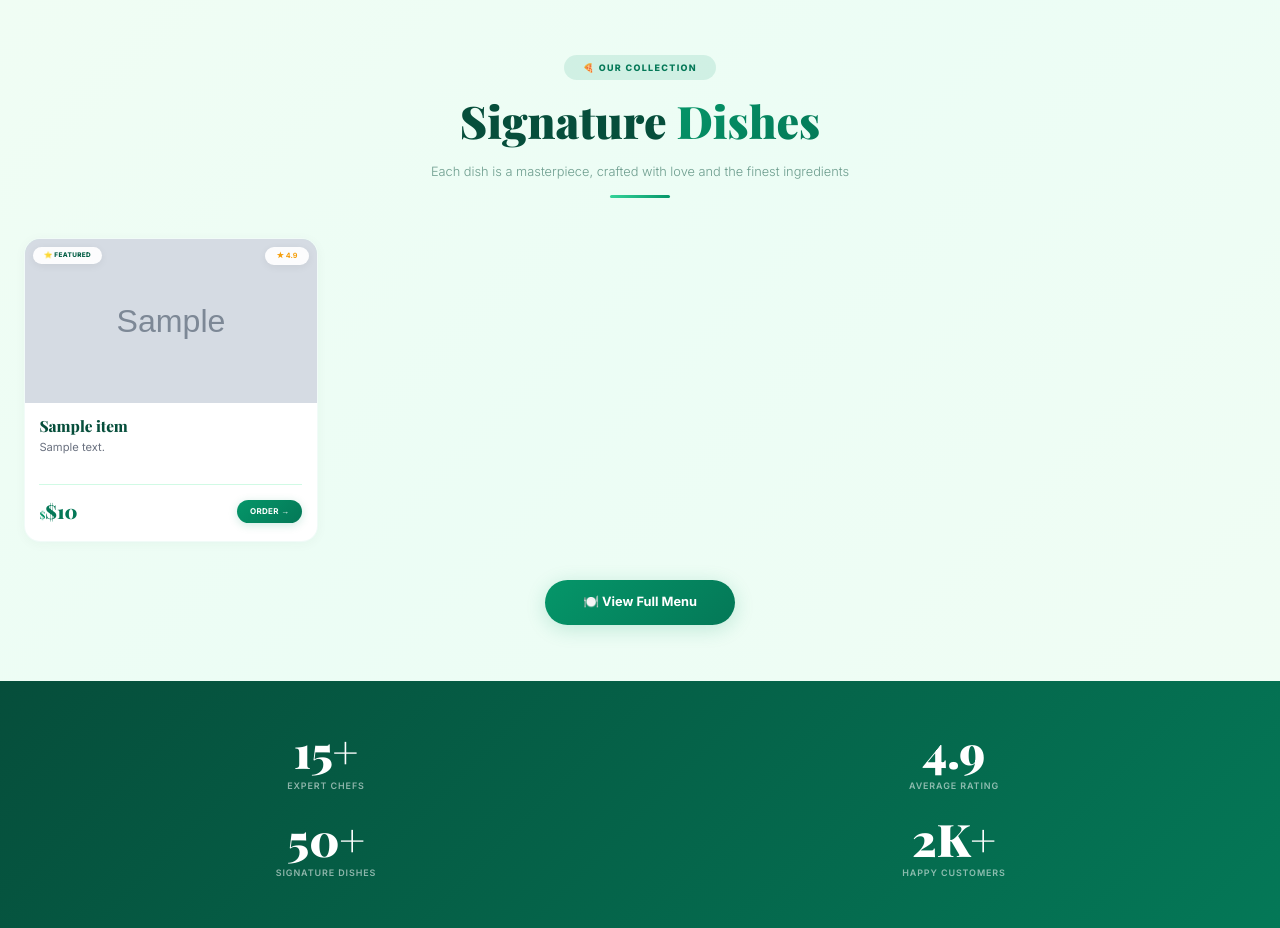
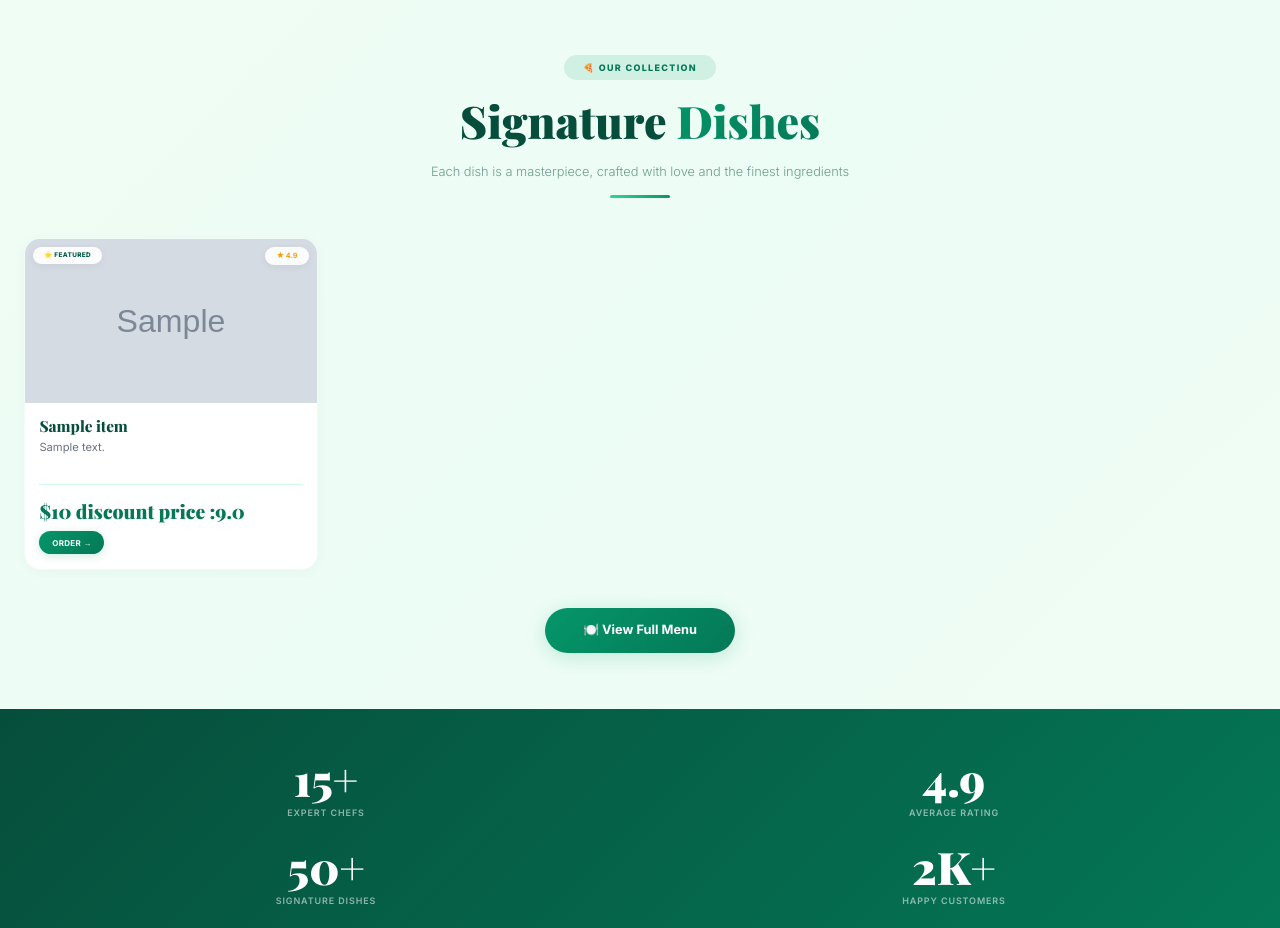
Before and after one commit to MH-coder2009/GourmetHub, a Django app: template food/templates/food/index.html in a window 1280 px wide. Shown: the part 573-1501 px from the top of the page. Run offline with Django 5.2, Linux system fonts and the light colour scheme; the template is opened without the code that fills it: most values are stand-ins (such as "Sample title", 1, 10 or a date in 2020); grey boxes marked "Sample" are stand-in pictures.

Commit message:
git add discount filter

```diff
--- a/food/templates/food/index.html
+++ b/food/templates/food/index.html
@@ -189,7 +189,8 @@
                                 <span
                                     style="font-family: 'Playfair Display', serif; font-size: clamp(1rem, 1.5vw, 1.2rem); font-weight: 900; color: #047857;">
                                     <span
-                                        style="font-size: clamp(0.6rem, 0.8vw, 0.7rem); font-weight: 700; color: #059669;">$</span>{{ item.item_price |currency }}
+                                        style="font-size: clamp(0.6rem, 0.8vw, 0.7rem); font-weight: 700; color: #059669;"></span>{{ item.item_price |currency }}
+                                    discount price :{{item_price |discount:10}}
                                 </span>
                                 <span
                                     style="background: linear-gradient(135deg, #059669, #047857); color: #ffffff; padding: clamp(0.2rem, 0.4vw, 0.35rem) clamp(0.6rem, 1vw, 0.9rem); border-radius: 50px; font-size: clamp(0.5rem, 0.6vw, 0.6rem); font-weight: 700; letter-spacing: 0.04em; text-transform: uppercase; box-shadow: 0 2px 10px rgba(5,150,105,0.20); cursor: pointer; transition: all 0.3s ease; white-space: nowrap;">
--- a/food/templatetags/custome_filter.py
+++ b/food/templatetags/custome_filter.py
@@ -1,3 +1,5 @@
+from pickle import PERSID
+
 from django import template
 
 register = template.Library()
@@ -6,3 +8,8 @@ register = template.Library()
 @register.filter
 def currency(value):
     return f"${value}"
+
+
+@register.filter
+def discount(value, percentage):
+    return int(value) - (int(value) * (int(percentage) / 100))
```
